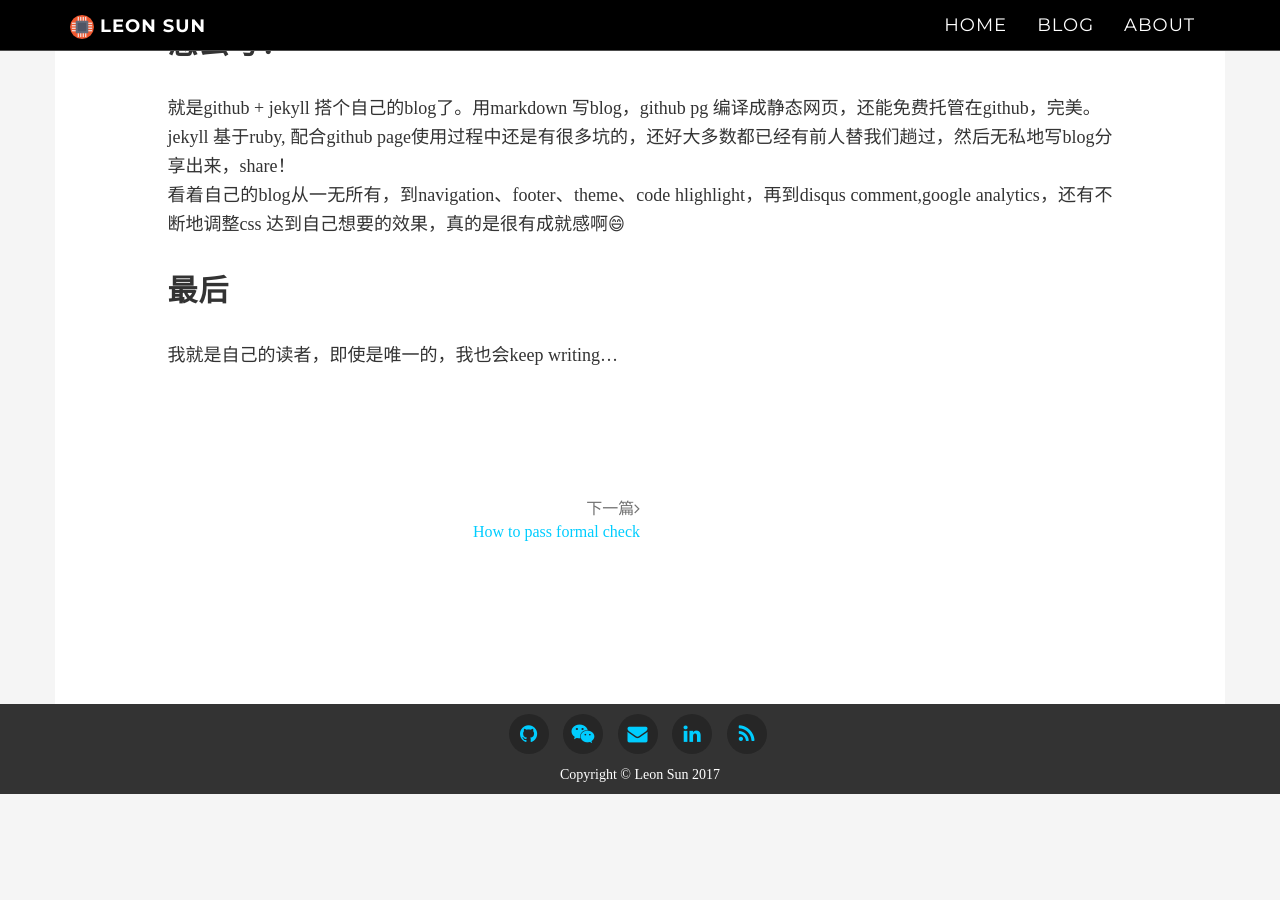
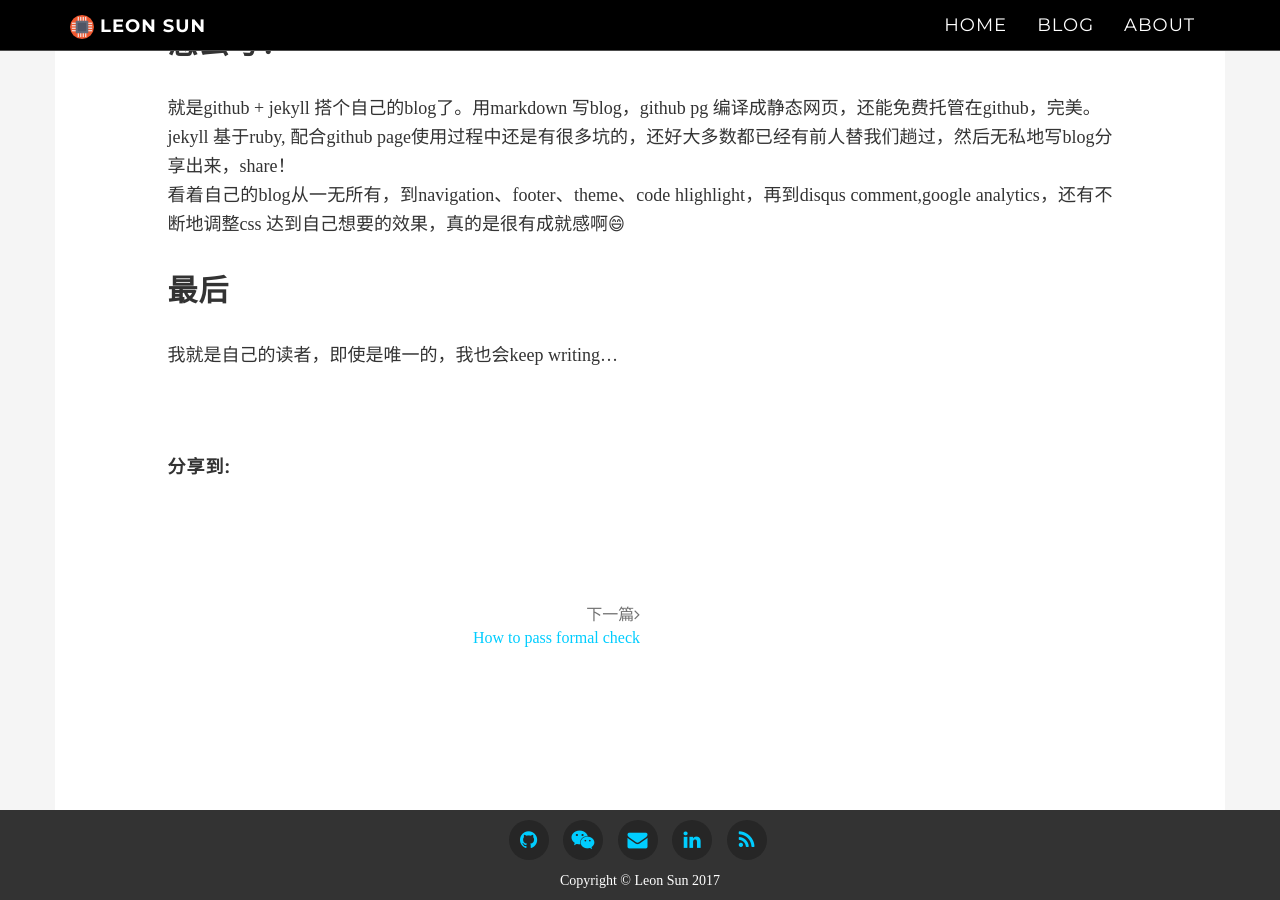
Before and after one commit to iLeonSun/iLeonSun.github.io, a Jekyll site: the page built from _posts/2017-7-26-Hello-World.md, in a window 1280 px wide and 900 px high, scrolled down 1641 px. Built offline with Jekyll 4.4.1, drawn with Linux system fonts in a browser that asks for light colours; nearby versions of some CDN libraries; emoji names are drawn with the system emoji font; comment, search, counter and statistics services are not loaded; a style sheet for code colours, icons or effects is not loaded; before the commit the page ends 2435 px from its top, so only the background shows below that.

Commit message:
add social share

```diff
--- a/_includes/head.html
+++ b/_includes/head.html
@@ -33,6 +33,10 @@
       <script src="https://oss.maxcdn.com/libs/respond.js/1.4.2/respond.min.js"></script>
   <![endif]-->
 
+  <!-- share.js -->
+  <link rel="stylesheet" href="https://cdnjs.cloudflare.com/ajax/libs/social-share.js/1.0.16/css/share.min.css">
+  <!-- <link rel="stylesheet" href="/css/share.min.css"> -->
+
   {% if page.url == "/404.html" | prepend: {{site.baseurl}} %}
     <meta http-equiv="refresh" content="20; url={{site.baseurl}}/">
   {% endif %}
--- a/_includes/js.html
+++ b/_includes/js.html
@@ -222,7 +222,7 @@
 <!-- Javascript End -->
 
 
-{% if page.layouti == "post" && page.comments == "true" %}
+{% if page.layout == "post" && page.comments == "true" %}
 <script id="dsq-count-scr" src="//ileonsun.disqus.com/count.js" async></script>
 {% endif %}
 
@@ -240,3 +240,8 @@
     document.getElementById("overlay").style.display = "none";
 }
 </script>
+
+<!-- share.js -->
+<script src="https://cdnjs.cloudflare.com/ajax/libs/social-share.js/1.0.16/js/social-share.min.js"></script>
+<!-- <script src="/js/qrcode.js"></script> -->
+<!-- <script src="/js/social-share.min.js"></script> -->
--- a/_layouts/post.html
+++ b/_layouts/post.html
@@ -33,7 +33,14 @@
             		  {{ page.content }}
             		</section>
 
+					<br>
+					<br>
 					<!-- % include share.html % -->
+					<div style="display:block">
+					<h4 style="text-align:left"> 分享到:
+					<div class="social-share share-component" data-sites="weibo,wechat,qq,qzone"></div>
+					</div>
+					</h4>
 					<br>
 					<br>
 					<br>
```
Also changed, not shown: 6 other files.
